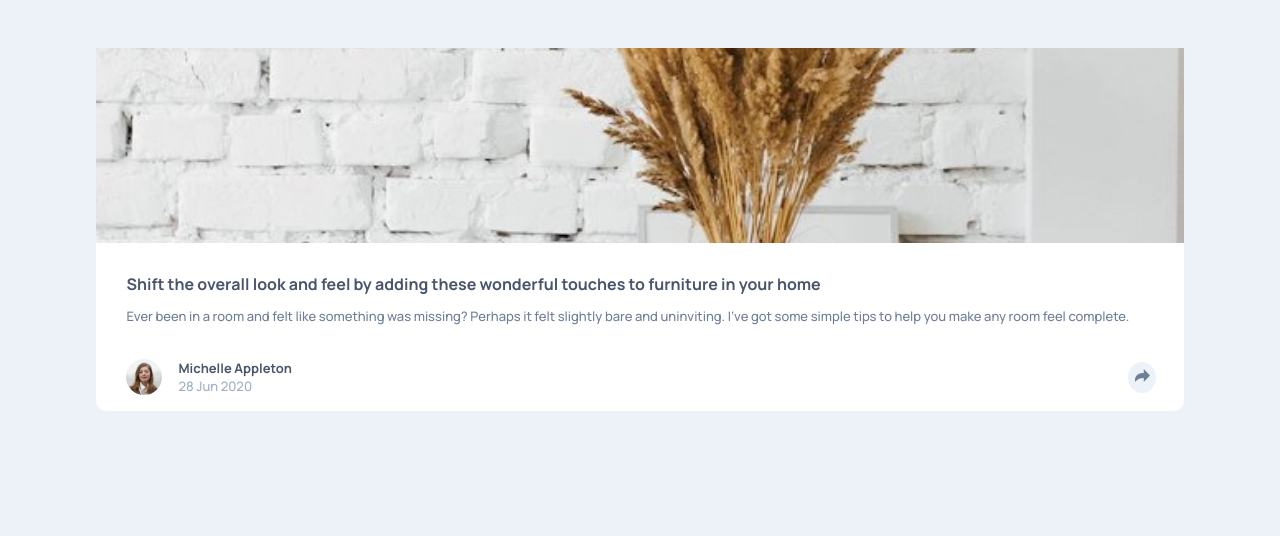
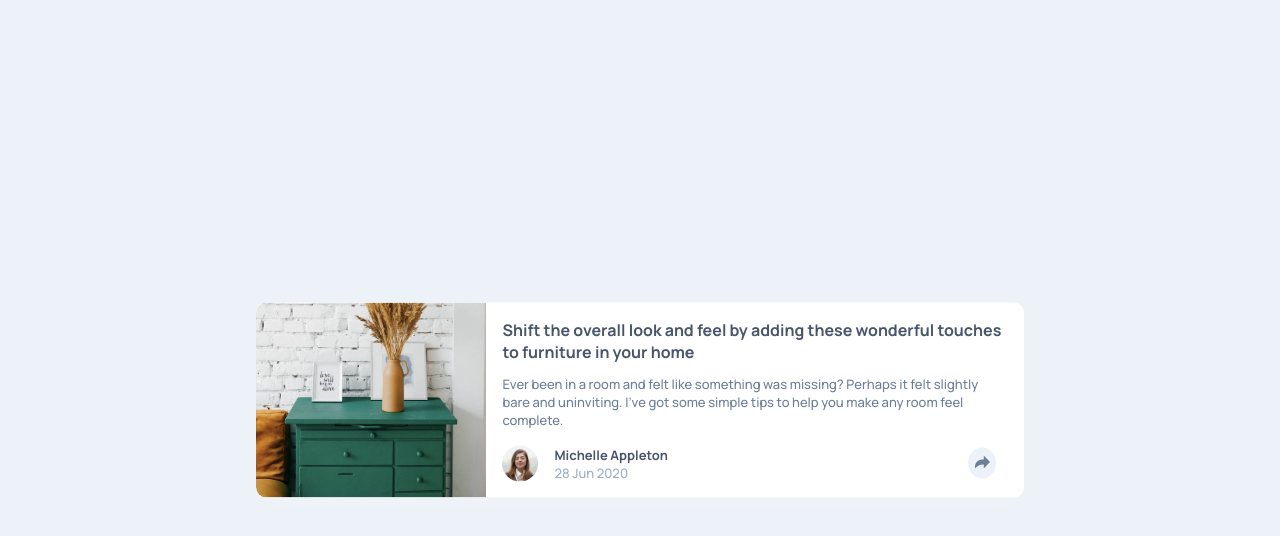
Before and after one commit to jduong09/articlePreviewComponent, a plain HTML site: page index.html in a window 1280 px wide. Drawn offline with Linux system fonts and the light colour scheme.

Commit message:
Worked on 922px media query.

```diff
--- a/css/styles.css
+++ b/css/styles.css
@@ -1,10 +1,19 @@
 body {
-  padding-top: 3rem;
   font-family: 'Manrope', sans-serif;
   font-size: 13px;
   font-weight: 500;
   min-height: 100vh;
   background-color: hsl(210, 46%, 95%);
+  position: relative;
+}
+
+main {
+  width: 100%;
+  height: auto;
+  position: absolute;
+  top: 50%;
+  left: 50%;
+  transform: translate(-50%, -50%);
 }
 
 .hide {
@@ -20,6 +29,7 @@ body {
   margin: 0 auto;
   border-radius: 10px;
   background-color: hsl(0, 0%, 100%);
+  box-shadow: 0 .5rem 1rem hsla(0, 0%, 100%, .15);
 }
 
 .div-img-preview {
@@ -27,6 +37,8 @@ body {
   height: 195px;
   position: relative;
   overflow: hidden;
+  border-top-left-radius: 10px;
+  border-top-right-radius: 10px;
 }
 
 #img-preview {
@@ -40,7 +52,7 @@ body {
 }
 
 .div-preview-description {
-  padding: 1.9rem 1.9rem .425rem 1.9rem;
+  padding: 1.9rem 1.9rem 0 1.9rem;
 }
 
 h2 {
@@ -129,3 +141,83 @@ h2, h3 {
 .div-share > ul > li > a > svg:hover > path {
   fill: hsl(212, 23%, 69%);
 }
+
+@media (min-width: 576px) {
+  .div-preview {
+    width: 55%;
+  }
+}
+
+@media (min-width: 767px) {
+  .div-preview {
+    width: 41%;
+  }
+}
+
+@media (min-width: 922px) {
+  .div-preview {
+    width: 60%;
+    height: 195px;
+    display: flex;
+    flex-direction: column;
+    flex-wrap: wrap;
+  }
+
+  .div-img-preview {
+    width: 30%;
+    height: 100%;
+    border-top-right-radius: 0;
+    border-bottom-left-radius: 10px;
+  }
+
+  #img-preview {
+    height: 100%;
+    top: 0;
+    border-top-right-radius: 0;
+    border-bottom-left-radius: 10px;
+  }
+
+  .div-preview-description {
+    width: 70%;
+    height: 65%;
+    padding: 1rem;
+  }
+
+  .div-footer {
+    width: 70%;
+    height: 35%;
+    padding: 1rem;
+  }
+
+  .div-pfp {
+    padding: 0;
+  }
+
+  .div-share {
+    width: 213px;
+    height: auto;
+    padding: .75rem 1.5rem;
+    left: initial;
+    right: -64.5px;
+    top: -3rem;
+    border-radius: 10px;
+  }
+
+  .div-share::after {
+    content: '';
+    width: 0;
+    height: 0;
+    position: absolute;
+    bottom: -9px;
+    left: 50%;
+    z-index: 2;
+    transform: translateX(-50%);
+    border-left: 10px solid transparent;
+    border-right: 10px solid transparent;
+    border-top: 10px solid hsl(217, 19%, 35%);
+  }
+
+  #btn-share {
+    font-size: 12px;
+  }
+}
```
